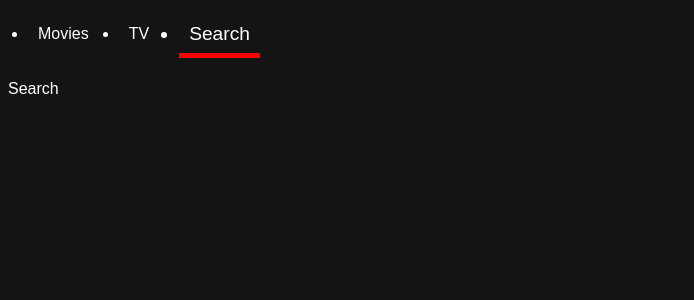
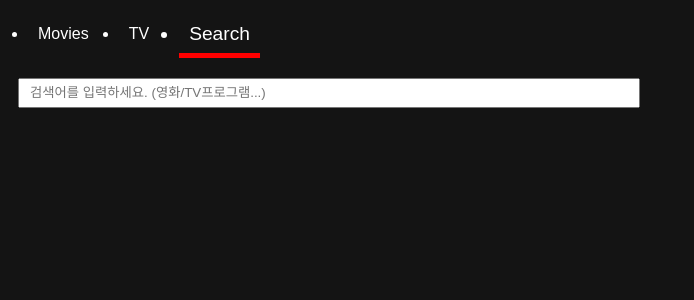
Before and after one commit to vanadis0929/movie2021, a React (Create React App) app: page /search in a window 1280 px wide. Shown: the top 300 px of the page, without its empty margins (0-694 px from the left). Built offline with nearby package versions, Linux system fonts and the light colour scheme; what emotion-reset, webfontloader would draw is missing.

Commit message:
6.4 진행중

```diff
--- a/src/Components/Header.js
+++ b/src/Components/Header.js
@@ -11,9 +11,10 @@ import styled from "@emotion/styled";
 const Header = styled.header`
   position: sticky;
   left: 0;
-
   top: 0;
   margin-bottom: 20px;
+  background-color: rgba(20, 20, 20, 1);
+  z-index: 10;
 `;
 
 const MenuList = styled.ul`
@@ -27,8 +28,7 @@ const MenuItem = styled.li`
   flex: 0 0 auto;
   margin-right: 20px;
   color: #fff;
-    border-bottom: 5px solid
-        ${(props) => (props.active ? "#f00" : "transparent")};
+  border-bottom: 5px solid ${(props) => (props.active ? "#f00" : "transparent")};
   transition: all 0.5s;
   font-size: ${(props) => (props.active ? "120%" : "")};
 `;
--- /dev/null
+++ b/src/Components/Message.js
@@ -0,0 +1,31 @@
+import React from "react";
+import PropTypes from "prop-types";
+import styled from "@emotion/styled";
+
+const Container = styled.div`
+  display: flex;
+  width: 100vw;
+  height: 300px;
+  place-content: center;
+  place-items: center;
+  color: #fff;
+  font-size: 30px;
+  font-weight: 700;
+`;
+
+const Text = styled.p`
+  color: ${(props) => props.color};
+`;
+
+const Message = ({ text, color }) => (
+  <Container>
+    <Text color={color}>{text}</Text>
+  </Container>
+);
+
+Message.propTypes = {
+  text: PropTypes.string.isRequired,
+  color: PropTypes.string.isRequired,
+};
+
+export default Message;
--- a/src/Components/Section.js
+++ b/src/Components/Section.js
@@ -2,7 +2,7 @@ import React from "react";
 import PropTypes from "prop-types";
 import styled from "@emotion/styled";
 
-const Container = styled.div`
+const Container = styled.section`
   :not(:last-child) {
     margin-bottom: 50px;
   }
@@ -19,12 +19,15 @@ const Grid = styled.div`
   grid-template-columns: repeat(auto-fill, 10%);
 `;
 
-const Section = ({ title, children }) => (
+const Section = ({ title, children }) => {
+  console.log({ title, children });
+  return (
     <Container>
       <Title>{title}</Title>
       <Grid>{children}</Grid>
     </Container>
   );
+};
 
 Section.propTypes = {
   title: PropTypes.string.isRequired,
--- a/src/Routes/Home/HomeContainer.js
+++ b/src/Routes/Home/HomeContainer.js
@@ -22,7 +22,6 @@ export default class extends React.Component {
       const {
         data: { results: popular },
       } = await movieApi.popular();
-
       this.setState({
         nowPlaying,
         upcoming,
--- a/src/Routes/Home/HomePresenter.js
+++ b/src/Routes/Home/HomePresenter.js
@@ -3,8 +3,9 @@ import Proptypes from "prop-types";
 import styled from "@emotion/styled";
 import Section from "Components/Section";
 import Loader from "Components/Loader";
+import Message from "Components/Message";
 
-const Container = styled.div`
+const Container = styled.article`
   padding: 0 10px;
 `;
 
@@ -36,6 +37,8 @@ const HomePresenter = ({ nowPlaying, popular, upcoming, loading, error }) =>
           ))}
         </Section>
       )}
+
+      {error ? <Message color="#f00">영화를 찾을 수 없습니다 :)</Message> : ""}
     </Container>
   );
 
--- a/src/Routes/Search/SearchContainer.js
+++ b/src/Routes/Search/SearchContainer.js
@@ -12,11 +12,22 @@ export default class extends React.Component {
     error: null,
   };
 
-    handleSubmit = () => {
+  handleSubmit = (event) => {
+    event.preventDefault();
+
     const { searchTerm } = this.state;
     if (searchTerm !== "") {
       this.searchByTerm();
     }
+  };
+
+  updateTerm = (event) => {
+    const {
+      target: { value },
+    } = event;
+    this.setState({
+      searchTerm: value,
+    });
   };
 
   searchByTerm = async () => {
@@ -31,6 +42,7 @@ export default class extends React.Component {
       const {
         data: { results: tvResults },
       } = await tvApi.search(searchTerm);
+
       this.setState({
         movieResults,
         tvResults,
@@ -47,14 +59,7 @@ export default class extends React.Component {
   };
 
   render() {
-        const {
-            loading,
-            error,
-            movieResults,
-            tvResults,
-            searchTerm,
-            handleSubmit,
-        } = this.state;
+    const { loading, error, movieResults, tvResults, searchTerm } = this.state;
 
     console.log(this.state);
     return (
@@ -65,6 +70,7 @@ export default class extends React.Component {
         loading={loading}
         error={error}
         handleSubmit={this.handleSubmit}
+        updateTerm={this.updateTerm}
       />
     );
   }
--- a/src/Routes/Search/SearchPresenter.js
+++ b/src/Routes/Search/SearchPresenter.js
@@ -1,6 +1,24 @@
 import React from "react";
 import Proptypes from "prop-types";
 import styled from "@emotion/styled";
+
+import Section from "Components/Section";
+import Loader from "Components/Loader";
+import Message from "Components/Message";
+
+const Container = styled.article`
+  padding: 0 10px;
+`;
+
+const Form = styled.form`
+  margin-bottom: 50px;
+`;
+
+const Input = styled.input`
+  width: 50%;
+  padding: 0 10px;
+  height: 30px;
+`;
 
 const SearchPresenter = ({
   movieResults,
@@ -9,16 +27,60 @@ const SearchPresenter = ({
   loading,
   error,
   handleSubmit,
+  updateTerm,
 }) => {
-    return "Search";
+  return (
+    <Container>
+      <Form onSubmit={handleSubmit}>
+        <Input
+          type="search"
+          placeholder="검색어를 입력하세요. (영화/TV프로그램...)"
+          value={searchTerm}
+          onChange={updateTerm}
+        />
+      </Form>
+      {loading ? (
+        <Loader />
+      ) : (
+        <>
+          {movieResults && movieResults.length > 0 && (
+            <Section title="영화 검색 결과">
+              {movieResults.map((movie) => (
+                <span key={movie.key}>{movie.title}</span>
+              ))}
+            </Section>
+          )}
+
+          {tvResults && tvResults.length > 0 && (
+            <Section title="TV프로그램 검색 결과">
+              {tvResults.map((show) => (
+                <span key={show.key}>{show.name}</span>
+              ))}
+            </Section>
+          )}
+          {error ? <Message color="#f00" text="에러가 발생했습니다 :)" /> : ""}
+
+          {movieResults &&
+          tvResults &&
+          movieResults.length === 0 &&
+          tvResults.length === 0 ? (
+            <Message color="gray" text="검색 결과를 찾을 수 없습니다." />
+          ) : (
+            ""
+          )}
+        </>
+      )}
+    </Container>
+  );
 };
 
-SearchPresenter.Proptypes = {
+SearchPresenter.propTypes = {
   movieResults: Proptypes.array,
   tvResults: Proptypes.array,
   searchTerm: Proptypes.string,
   loading: Proptypes.bool.isRequired,
   error: Proptypes.string,
   handleSubmit: Proptypes.func,
+  updateTerm: Proptypes.func,
 };
 export default SearchPresenter;
--- a/src/Routes/TV/TVPresenter.js
+++ b/src/Routes/TV/TVPresenter.js
@@ -4,8 +4,9 @@ import styled from "@emotion/styled";
 
 import Section from "Components/Section";
 import Loader from "Components/Loader";
+import Message from "Components/Message";
 
-const Container = styled.div`
+const Container = styled.article`
   padding: 0 10px;
 `;
 
@@ -19,7 +20,6 @@ const TVPresenter = ({ topRated, popular, airingToday, loading, error }) =>
           {topRated.map((show) => (
             <span key={show.id}>{show.name}</span>
           ))}
-                    <br />
         </Section>
       )}
 
@@ -28,7 +28,6 @@ const TVPresenter = ({ topRated, popular, airingToday, loading, error }) =>
           {airingToday.map((show) => (
             <span key={show.id}>{show.name}</span>
           ))}
-                    <br />
         </Section>
       )}
 
@@ -37,8 +36,13 @@ const TVPresenter = ({ topRated, popular, airingToday, loading, error }) =>
           {popular.map((show) => (
             <span key={show.id}>{show.name}</span>
           ))}
-                    <br />
         </Section>
+      )}
+
+      {error ? (
+        <Message color="#f00">TV 프로그램을 찾을 수 없습니다 :)</Message>
+      ) : (
+        ""
       )}
     </Container>
   );
```
Also changed, not shown: src/Routes/TV/TVContainer.js (indentation only). Lines whose indentation alone changed are shown as unchanged.
